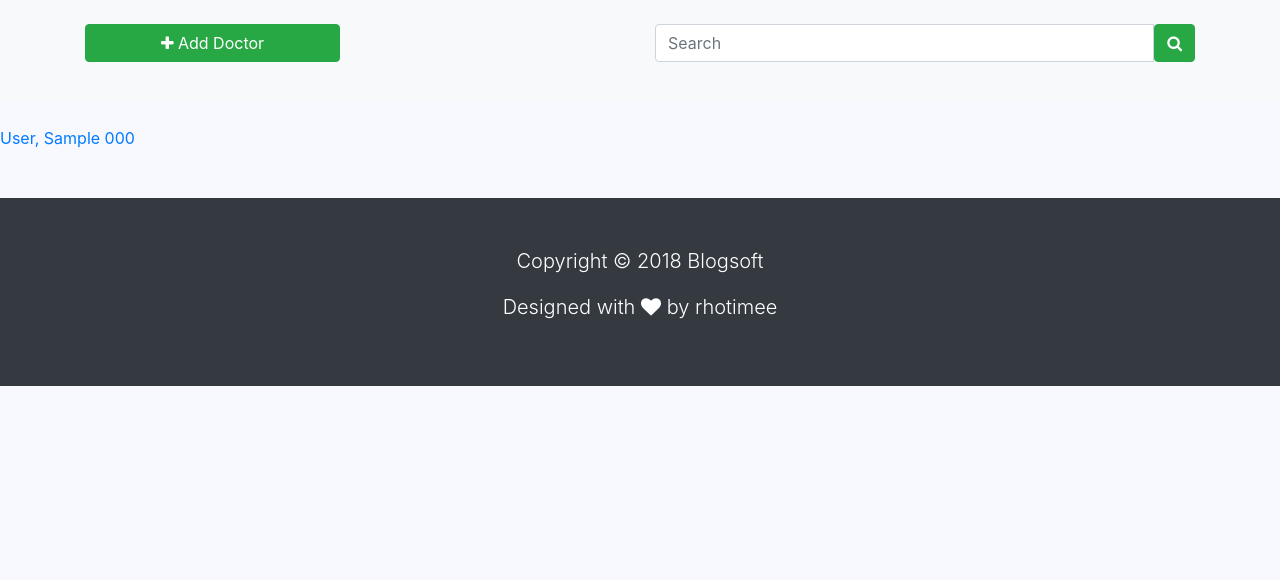
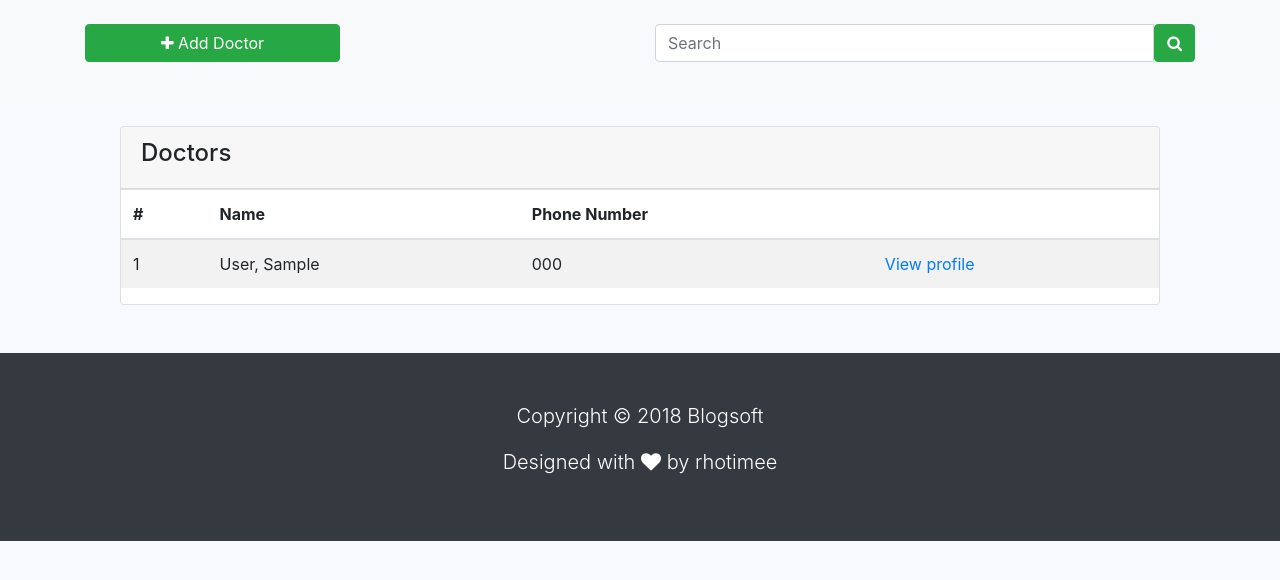
Before and after one commit to Rhotimee/optic-clinic, a Django app: page /clinic/doctor/ in a window 1280 px wide. Shown: the part 112-692 px from the top of the page. Run offline with Django 3.2, Linux system fonts and the light colour scheme; tables that the repository leaves empty hold one stand-in row (values such as "Sample post"); some libraries are stand-ins or nearby versions.

Commit message:
List Table for Doctor

```diff
--- a/clinic/templates/clinic/clinic.html
+++ b/clinic/templates/clinic/clinic.html
@@ -41,7 +41,7 @@
                     <div class="card-body">
                             <h3>Patients</h3>
                             <h1 class="display-4">
-                                <i class="fa fa-pencil"></i> 6
+                                <i class="fa fa-users"></i> 6
                             </h1>
                             <a href="{% url 'clinic:patient-list' %}" class="btn btn-outline-light btn-sm">View</a>
                         </div>
@@ -61,7 +61,7 @@
                     <div class="card-body">
                             <h3>Prescriptions</h3>
                             <h1 class="display-4">
-                                <i class="fa fa-pencil"></i> 8
+                                <i class="fa fa-eye"></i> 8
                             </h1>
                             <a href="{% url 'clinic:prescription-list' %}" class="btn btn-outline-light btn-sm">View</a>
                         </div>
@@ -70,7 +70,7 @@
                     <div class="card-body">
                         <h3>Bookings</h3>
                         <h1 class="display-4">
-                            <i class="fa fa-tags"></i> 3
+                            <i class="fa fa-book"></i> 3
                         </h1>
                         <a href="{% url 'clinic:book-list' %}" class="btn btn-outline-light btn-sm">View</a>
                     </div>
--- a/clinic/templates/clinic/doctor_list.html
+++ b/clinic/templates/clinic/doctor_list.html
@@ -28,16 +28,43 @@
         </div>
     </section>
 
-{% if doctor_list %}
+    <section id="doctor">
+        <div class="container">
+            <div class="row justify-content-center">
+                <div class="card " style="width:65rem;">
+                    <div class="card-header">
+                        <h4>Doctors</h4>
+                    </div>
+                    <table class="table table-striped">
+                        <thead class="thead-inverse">
+                            <tr>
+                                <th>#</th>
+                                <th>Name</th>
+                                <th>Phone Number</th>
+                                <th></th>
 
-{% for doctor in doctor_list %}
-    <a href="{{ doctor.get_absolute_url }}"> {{ doctor }} {{ doctor.phone_number }} </a>
+                            </tr>
+                        </thead>
+                        <tbody>
+                            {% if doctor_list %}
+                            {% for doctor in doctor_list %}
+                                <tr>
+                                    <td class="scope">{{ forloop.counter }}</td>
+                                    <td>{{ doctor }}</td>
+                                    <td>{{ doctor.phone_number }}</td>
+                                    <td><a href="{{ doctor.get_absolute_url }}">View profile</a></td>
 
-{% endfor %}
+                                </tr>
+                           {% endfor %}
+                            {% else %}
+                                No doctor found
+                            {% endif %}
+                        </tbody>
+                    </table>
+                </div>
+            </div>
+        </div>
+    </section>
 
-{% else %}
-
-    No doctor found
-{% endif %}
 
 {% endblock content %}
--- a/clinic/templates/clinic/patient_list.html
+++ b/clinic/templates/clinic/patient_list.html
@@ -28,6 +28,9 @@
     </section>
 
 
+
+
+
 {% if patient_list %}
 
 {% for patient  in patient_list%}
```
